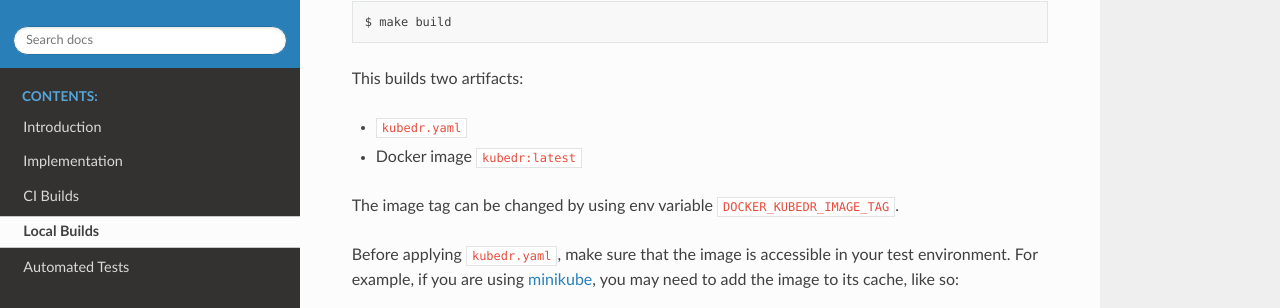
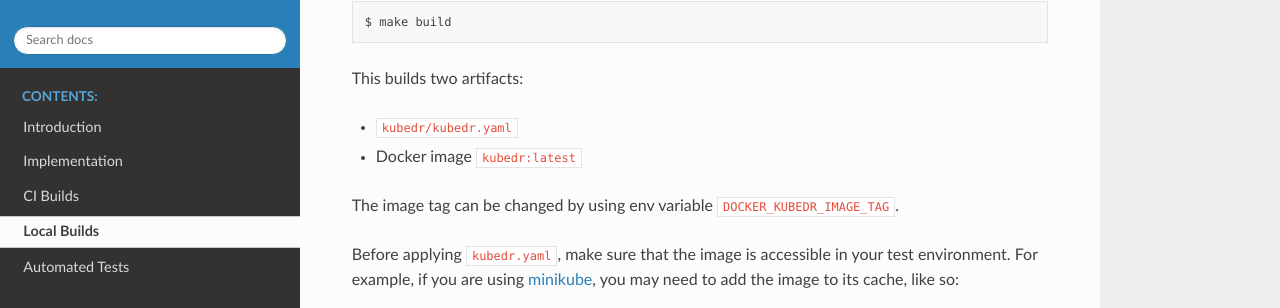
Before and after one commit to catalogicsoftware/kubedr, a Sphinx documentation site: the page built from docs/devguide/source/local_builds.rst, in a window 1280 px wide. Shown: the part 212-520 px from the top of the page. Built offline with Sphinx 7.4.7 and the Read the Docs theme 2.0.0, drawn with Linux system fonts in a browser that asks for light colours.

Commit message:
Fix path to kubedr.yaml.

```diff
--- a/docs/devguide/source/local_builds.rst
+++ b/docs/devguide/source/local_builds.rst
@@ -10,7 +10,7 @@ To build locally:
 
 This builds two artifacts:
 
-- ``kubedr.yaml``
+- ``kubedr/kubedr.yaml``
 - Docker image ``kubedr:latest``
 
 The image tag can be changed by using env variable
```
